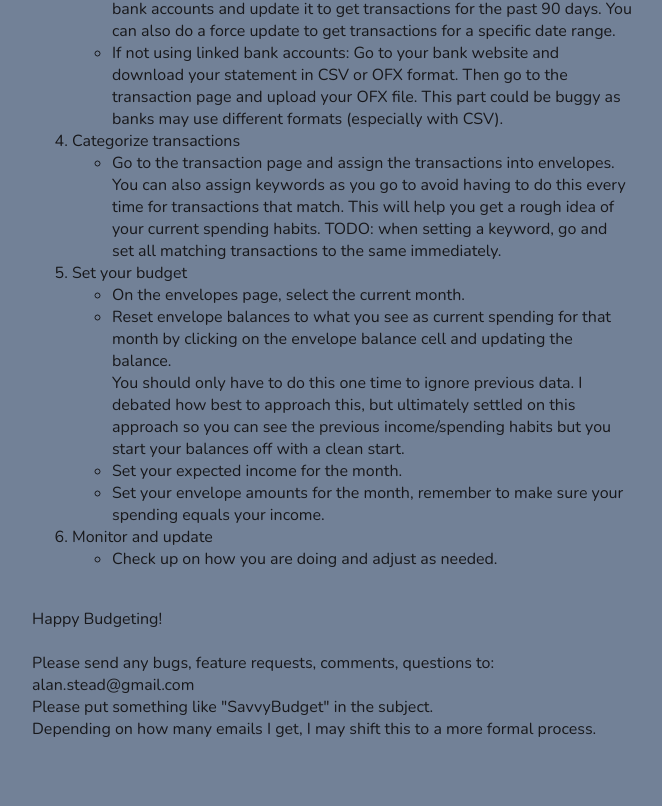
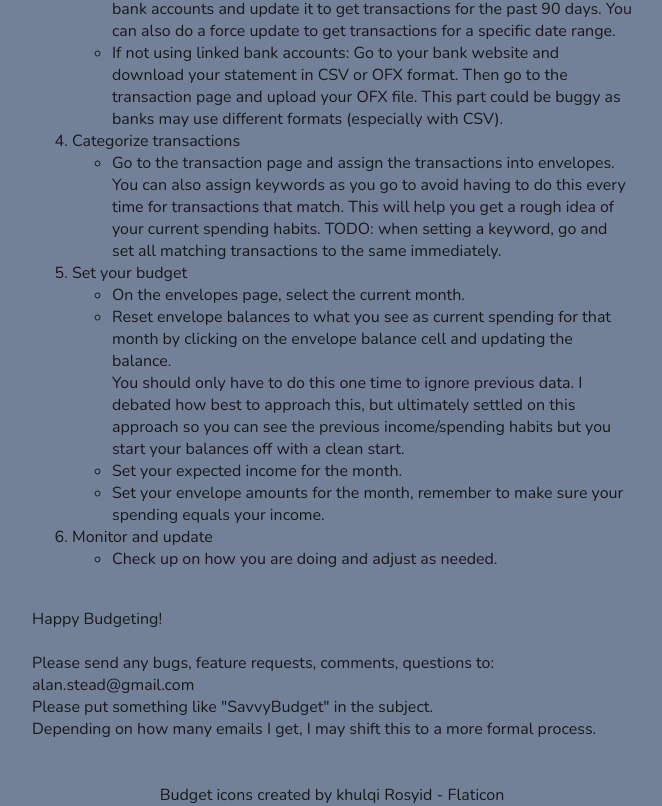
Before and after one commit to astead/savvy-budget-web, a React (Create React App) app: page / in a window 1280 px wide. Shown: the part 1801-2607 px from the top of the page, without its empty margins (308-970 px from the left). Before the commit the page ends 2541 px from the top, so only its background shows below. Built offline with nearby package versions, Linux system fonts and the light colour scheme.

Commit message:
Update the icon.

```diff
--- a/public/index.html
+++ b/public/index.html
@@ -2,7 +2,7 @@
 <html lang="en">
   <head>
     <meta charset="utf-8" />
-    <link rel="icon" href="%PUBLIC_URL%/favicon.ico" />
+    <link rel="icon" href="%PUBLIC_URL%/budget.png" type="image/png" />
     <meta name="viewport" content="width=device-width, initial-scale=1" />
     <meta
       name="description"
--- a/src/components/homePage.tsx
+++ b/src/components/homePage.tsx
@@ -140,6 +140,9 @@ export const HomePage: React.FC = () => {
           Please put something like "SavvyBudget" in the subject.<br/>
           Depending on how many emails I get, I may shift this to a more formal process.
         </div>
+
+        <br/><br/>
+        <a href="https://www.flaticon.com/free-icons/budget" title="budget icons">Budget icons created by khulqi Rosyid - Flaticon</a>
       </div>
     );
 };
```
Also changed, not shown: public/budget.png (added), public/manifest.json, 1 other file (tests, documents, lock files or other folders).
